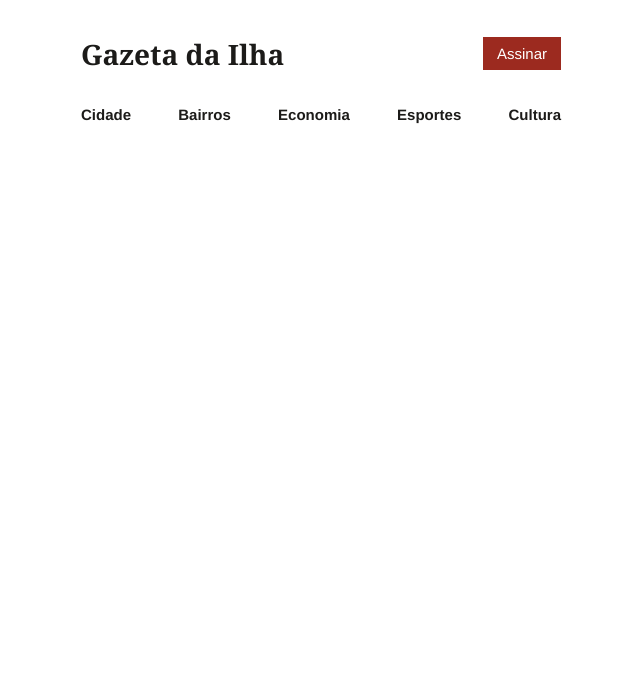
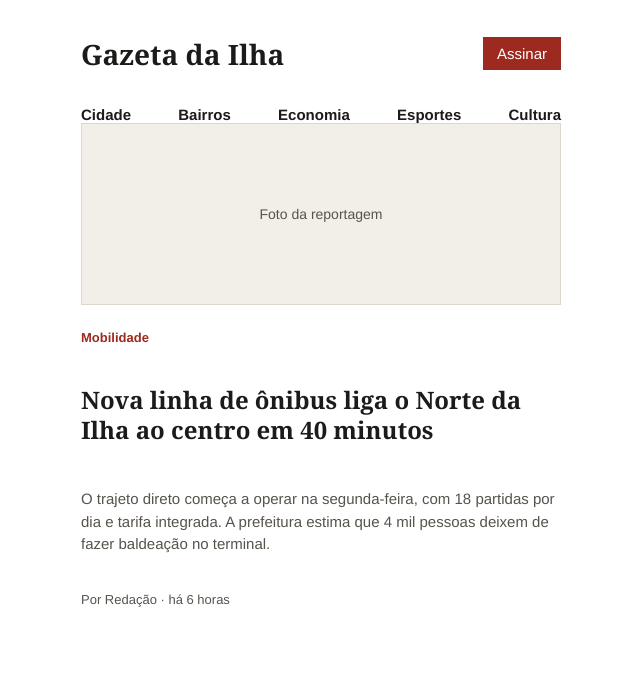
Before and after one commit to Wesley3096/gazeta-ilha, a plain HTML site: page index.html in a window 1280 px wide. Shown: the whole page, without its empty margins (319-959 px from the left). Drawn offline with Linux system fonts and the light colour scheme.

Commit message:
feat: adiciona estrutura de texto

```diff
--- a/assets/styles/index.styles.css
+++ b/assets/styles/index.styles.css
@@ -50,3 +50,56 @@ button {
   font-size: 15px;
   font-weight: bold;
 }
+
+.content {
+  display: flex;
+  flex-direction: column;
+  gap: 32px;
+}
+
+.headline {
+  display: flex;
+  flex-direction: column;
+  gap: 12px;
+  margin-bottom: 28px;
+}
+
+.headline-photo {
+  display: flex;
+  justify-content: center;
+  align-items: center;
+  background-color: #f2efe8;
+  border: 1px solid #ddd7cb;
+  color: #57534d;
+  font-size: 14px;
+  height: 180px;
+
+}
+
+.headline-text {
+  display: flex;
+  flex-direction: column;
+  gap: 8px;
+}
+
+.kicker {
+  font-size: 13px;
+  font-weight: bold;
+  color: #9c2a1f;
+}
+
+.headline-text h2 {
+  font-size: 24px;
+  line-height: 1.25;
+}
+
+.summary {
+  font-size: 15px;
+  line-height: 1.5;
+  color: #57534d;
+}
+
+.byline {
+  font-size: 13px;
+  color: #57534d;
+}
--- a/index.html
+++ b/index.html
@@ -20,5 +20,32 @@
         <a href="#">Cultura</a>
       </div>
     </header>
+
+    <div class="content">
+        <div class="main">
+            <div class="headline">
+          <div class="headline-photo">Foto da reportagem</div>
+
+          <div class="headline-text">
+            <p class="kicker">Mobilidade</p>
+            <h2>
+              Nova linha de ônibus liga o Norte da Ilha ao centro em 40 minutos
+            </h2>
+            <p class="summary">
+              O trajeto direto começa a operar na segunda-feira, com 18 partidas
+              por dia e tarifa integrada. A prefeitura estima que 4 mil pessoas
+              deixem de fazer baldeação no terminal.
+            </p>
+            <p class="byline">Por Redação · há 6 horas</p>
+          </div>
+        </div>
+        </div>
+
+        <div class="sidebar">
+
+        </div>
+    </div>
+
+    <footer></footer>
 </body>
 </html>
```
